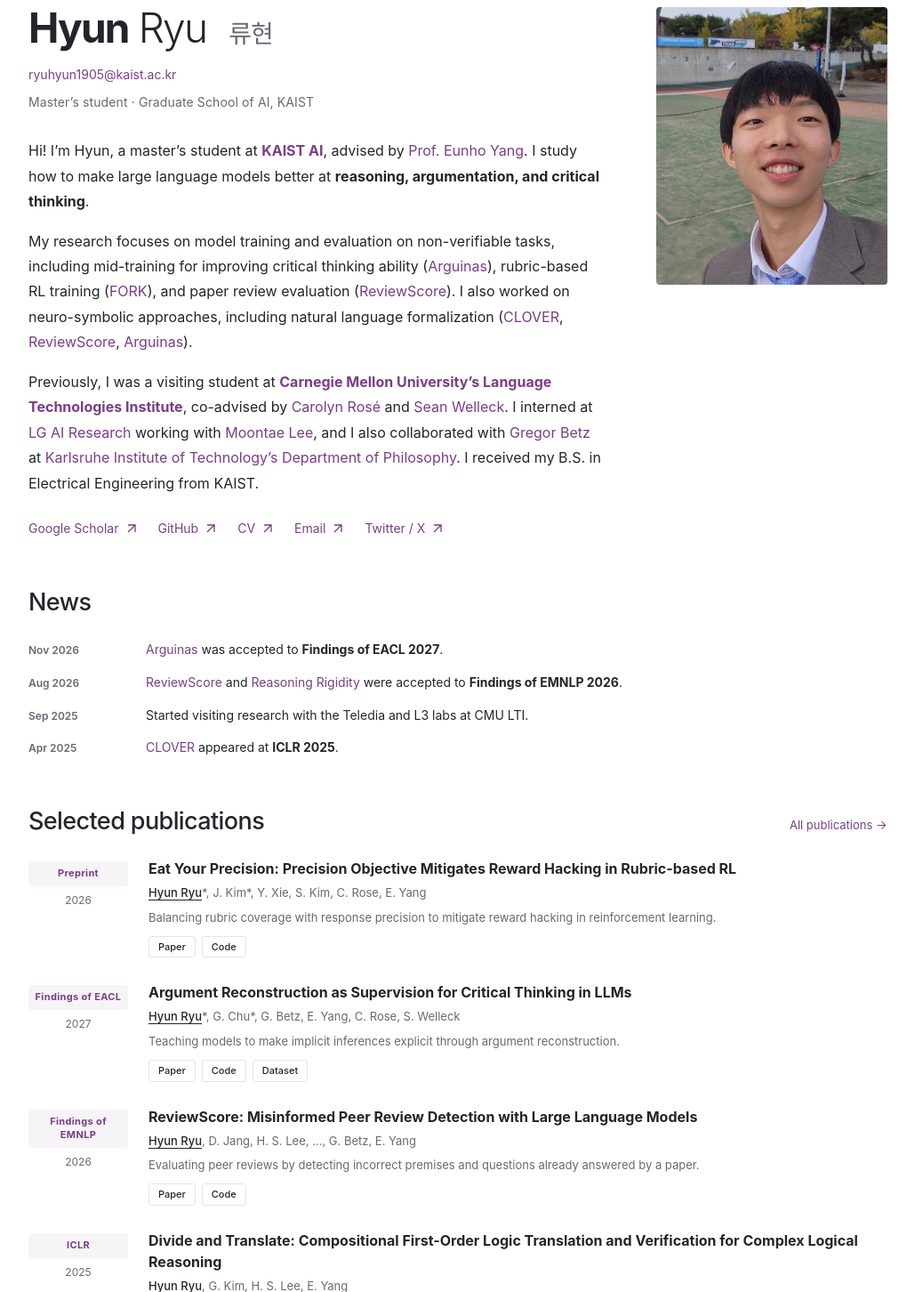
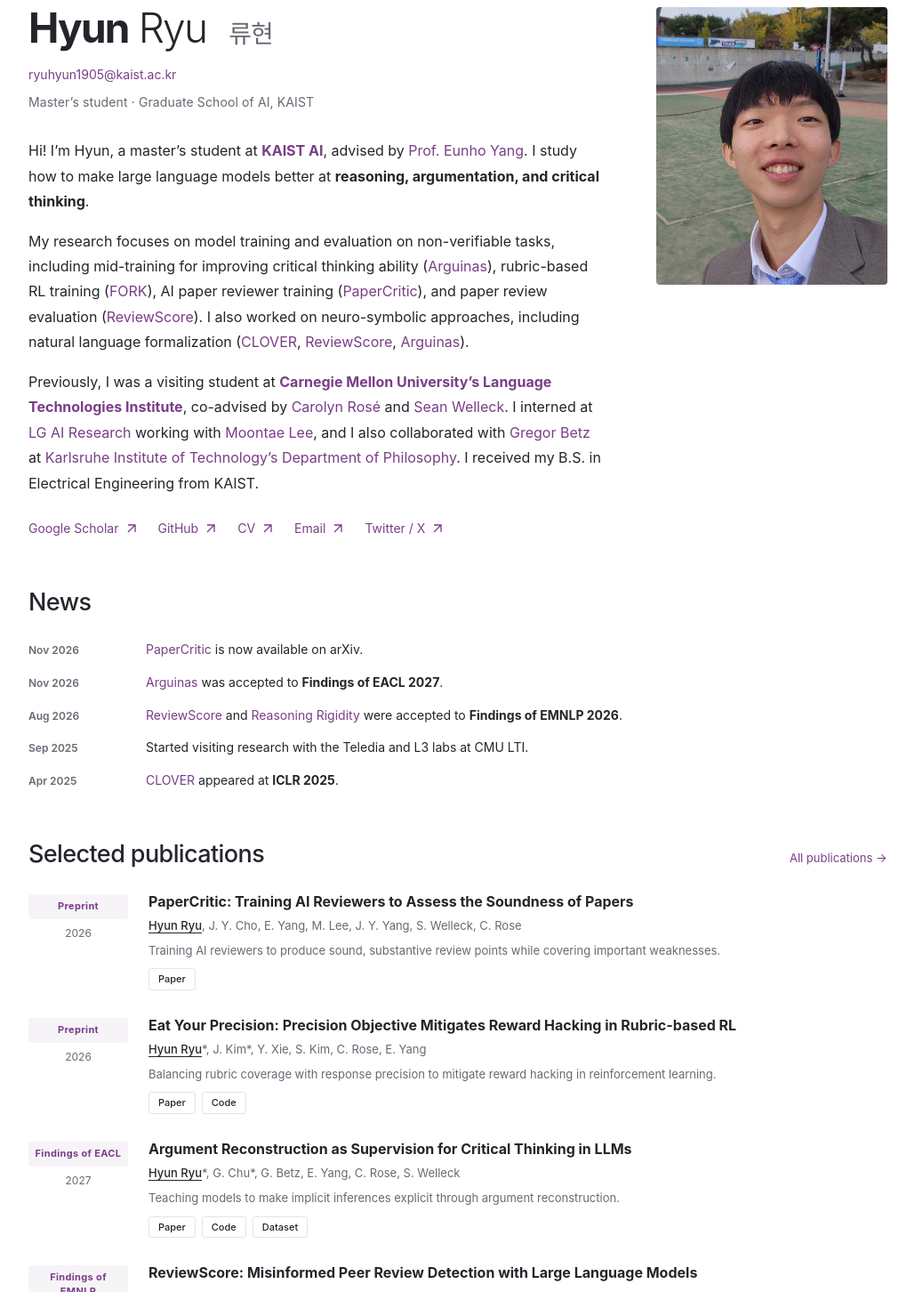
Before and after one commit to Hyun-Ryu/hyun-ryu.github.io, a plain HTML site: page index.html in a window 1280 px wide. Shown: the part 122-1574 px from the top of the page at 89% size, without its empty margins (125-1154 px from the left). Drawn offline with Linux system fonts and the light colour scheme.

Commit message:
Restore PaperCritic with arXiv links and abbreviate ReviewScore coauthors

```diff
--- a/index.html
+++ b/index.html
@@ -14,18 +14,22 @@
     <div class="intro-email"><a href="mailto:ryuhyun1905@kaist.ac.kr">ryuhyun1905@kaist.ac.kr</a></div>
     <p class="affiliation">Master’s student · Graduate School of AI, KAIST</p>
     <p>Hi! I’m Hyun, a master’s student at <strong><a href="https://gsai.kaist.ac.kr/" target="_blank" rel="noopener noreferrer">KAIST AI</a></strong>, advised by <a href="https://mli.kaist.ac.kr/people/" target="_blank" rel="noopener noreferrer">Prof. Eunho Yang</a>. I study how to make large language models better at <strong>reasoning, argumentation, and critical thinking</strong>.</p>
-    <p>My research focuses on model training and evaluation on non-verifiable tasks, including mid-training for improving critical thinking ability (<a href="https://arxiv.org/abs/2603.17432" target="_blank" rel="noopener noreferrer">Arguinas</a>), rubric-based RL training (<a href="https://arxiv.org/abs/2610.33512" target="_blank" rel="noopener noreferrer">FORK</a>), and paper review evaluation (<a href="https://arxiv.org/abs/2509.21679" target="_blank" rel="noopener noreferrer">ReviewScore</a>). I also worked on neuro-symbolic approaches, including natural language formalization (<a href="https://openreview.net/forum?id=09FiNmvNMw" target="_blank" rel="noopener noreferrer">CLOVER</a>, <a href="https://arxiv.org/abs/2509.21679" target="_blank" rel="noopener noreferrer">ReviewScore</a>, <a href="https://arxiv.org/abs/2603.17432" target="_blank" rel="noopener noreferrer">Arguinas</a>).</p>
+    <p>My research focuses on model training and evaluation on non-verifiable tasks, including mid-training for improving critical thinking ability (<a href="https://arxiv.org/abs/2603.17432" target="_blank" rel="noopener noreferrer">Arguinas</a>), rubric-based RL training (<a href="https://arxiv.org/abs/2610.33512" target="_blank" rel="noopener noreferrer">FORK</a>), AI paper reviewer training (<a href="https://arxiv.org/abs/2611.17834" target="_blank" rel="noopener noreferrer">PaperCritic</a>), and paper review evaluation (<a href="https://arxiv.org/abs/2509.21679" target="_blank" rel="noopener noreferrer">ReviewScore</a>). I also worked on neuro-symbolic approaches, including natural language formalization (<a href="https://openreview.net/forum?id=09FiNmvNMw" target="_blank" rel="noopener noreferrer">CLOVER</a>, <a href="https://arxiv.org/abs/2509.21679" target="_blank" rel="noopener noreferrer">ReviewScore</a>, <a href="https://arxiv.org/abs/2603.17432" target="_blank" rel="noopener noreferrer">Arguinas</a>).</p>
     <p>Previously, I was a visiting student at <strong><a href="https://www.lti.cs.cmu.edu/" target="_blank" rel="noopener noreferrer">Carnegie Mellon University’s Language Technologies Institute</a></strong>, co-advised by <a href="https://cp3a.github.io/" target="_blank" rel="noopener noreferrer">Carolyn Rosé</a> and <a href="https://wellecks.com/" target="_blank" rel="noopener noreferrer">Sean Welleck</a>. I interned at <a href="https://www.lgresearch.ai/" target="_blank" rel="noopener noreferrer">LG AI Research</a> working with <a href="https://moontae.github.io/" target="_blank" rel="noopener noreferrer">Moontae Lee</a>, and I also collaborated with <a href="https://www.gregorbetz.de/" target="_blank" rel="noopener noreferrer">Gregor Betz</a> at <a href="https://www.philosophie.kit.edu/" target="_blank" rel="noopener noreferrer">Karlsruhe Institute of Technology’s Department of Philosophy</a>. I received my B.S. in Electrical Engineering from KAIST.</p>
     <div class="contact-links" aria-label="Profile links"><a href="https://scholar.google.com/citations?user=DOoL4-QAAAAJ&amp;hl=en" target="_blank" rel="noopener noreferrer">Google Scholar <svg class="inline-icon" viewBox="0 0 16 16" fill="none" stroke="currentColor" stroke-width="1.3" aria-hidden="true"><path d="M4 12 12 4M4 4h8v8"/></svg></a><a href="https://github.com/Hyun-Ryu" target="_blank" rel="noopener noreferrer">GitHub <svg class="inline-icon" viewBox="0 0 16 16" fill="none" stroke="currentColor" stroke-width="1.3" aria-hidden="true"><path d="M4 12 12 4M4 4h8v8"/></svg></a><a href="assets/cv_hyun_2610.pdf" target="_blank" rel="noopener">CV <svg class="inline-icon" viewBox="0 0 16 16" fill="none" stroke="currentColor" stroke-width="1.3" aria-hidden="true"><path d="M4 12 12 4M4 4h8v8"/></svg></a><a href="mailto:ryuhyun1905@kaist.ac.kr">Email <svg class="inline-icon" viewBox="0 0 16 16" fill="none" stroke="currentColor" stroke-width="1.3" aria-hidden="true"><path d="M4 12 12 4M4 4h8v8"/></svg></a><a href="https://x.com/hyuncho_1905" target="_blank" rel="noopener noreferrer">Twitter / X <svg class="inline-icon" viewBox="0 0 16 16" fill="none" stroke="currentColor" stroke-width="1.3" aria-hidden="true"><path d="M4 12 12 4M4 4h8v8"/></svg></a></div>
   </div>
 </section>
 <section class="section" id="news" aria-labelledby="news-title"><h2 id="news-title">News</h2><dl class="news">
+<dt><time datetime="2026-11-16">Nov 2026</time></dt><dd><a href="https://arxiv.org/abs/2611.17834" target="_blank" rel="noopener noreferrer">PaperCritic</a> is now available on arXiv.</dd>
 <dt><time datetime="2026-11-13">Nov 2026</time></dt><dd><a href="https://arxiv.org/abs/2603.17432" target="_blank" rel="noopener noreferrer">Arguinas</a> was accepted to <strong>Findings of EACL 2027</strong>.</dd>
 <dt>Aug 2026</dt><dd><a href="https://arxiv.org/abs/2509.21679" target="_blank" rel="noopener noreferrer">ReviewScore</a> and <a href="https://arxiv.org/abs/2505.17225" target="_blank" rel="noopener noreferrer">Reasoning Rigidity</a> were accepted to <strong>Findings of EMNLP 2026</strong>.</dd>
 <dt>Sep 2025</dt><dd>Started visiting research with the Teledia and L3 labs at CMU LTI.</dd>
 <dt>Apr 2025</dt><dd><a href="https://openreview.net/forum?id=09FiNmvNMw" target="_blank" rel="noopener noreferrer">CLOVER</a> appeared at <strong>ICLR 2025</strong>.</dd>
 </dl></section>
 <section class="section" aria-labelledby="selected-title"><div class="section-heading"><h2 id="selected-title">Selected publications</h2><a href="publications.html">All publications <svg class="inline-icon" viewBox="0 0 16 16" fill="none" stroke="currentColor" stroke-width="1.3" aria-hidden="true"><path d="M2 8h11M8 3l5 5-5 5"/></svg></a></div><div class="publications"><article class="publication" data-pub-type="preprint">
+      <div class="venue"><span>Preprint</span><time datetime="2026">2026</time></div>
+      <div class="pub-content"><h3><a href="https://arxiv.org/abs/2611.17834" target="_blank" rel="noopener noreferrer">PaperCritic: Training AI Reviewers to Assess the Soundness of Papers</a></h3><p class="authors"><strong>Hyun Ryu</strong>, J. Y. Cho, E. Yang, M. Lee, J. Y. Yang, S. Welleck, C. Rose</p><p class="pub-summary">Training AI reviewers to produce sound, substantive review points while covering important weaknesses.</p><div class="resource-links" aria-label="Publication resources"><a href="https://arxiv.org/abs/2611.17834" target="_blank" rel="noopener noreferrer">Paper</a></div></div>
+    </article><article class="publication" data-pub-type="preprint">
       <div class="venue"><span>Preprint</span><time datetime="2026">2026</time></div>
       <div class="pub-content"><h3><a href="https://arxiv.org/abs/2610.33512" target="_blank" rel="noopener noreferrer">Eat Your Precision: Precision Objective Mitigates Reward Hacking in Rubric-based RL</a></h3><p class="authors"><strong>Hyun Ryu</strong>*, J. Kim*, Y. Xie, S. Kim, C. Rose, E. Yang</p><p class="pub-summary">Balancing rubric coverage with response precision to mitigate reward hacking in reinforcement learning.</p><div class="resource-links" aria-label="Publication resources"><a href="https://arxiv.org/abs/2610.33512" target="_blank" rel="noopener noreferrer">Paper</a><a href="https://github.com/JHKim631/FORK" target="_blank" rel="noopener noreferrer">Code</a></div></div>
     </article><article class="publication" data-pub-type="published">
```
Also changed, not shown: publications.html (+6 -3 lines).
